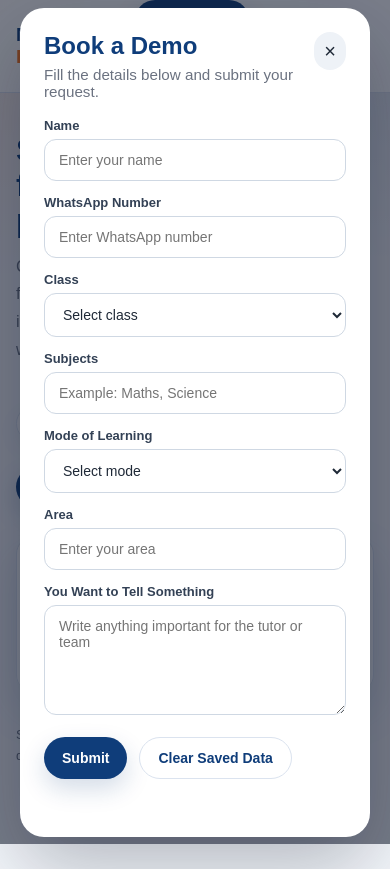
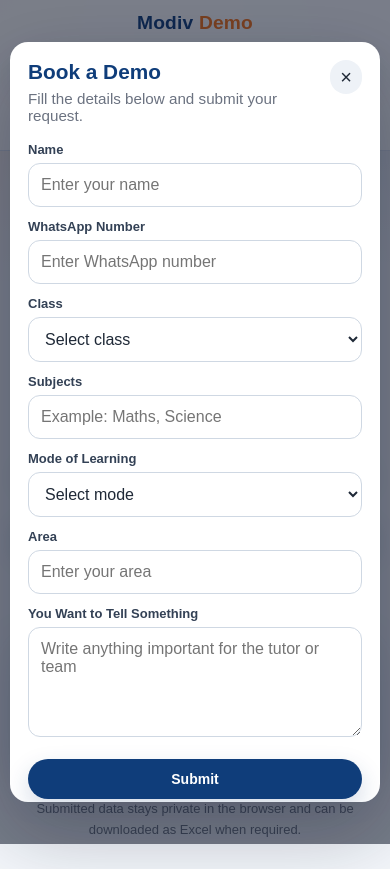
Before and after one commit to harsh2243/form-modiv, a plain HTML site: page index.html in a window 390 px wide. Both pictures are taken after a click on the button "Book Demo". Before the commit the page ends 844 px from the top, so only its background shows below. Drawn offline with Linux system fonts and the light colour scheme.

Commit message:
Made website mobile responsive

```diff
--- a/index.html
+++ b/index.html
@@ -422,7 +422,7 @@
 			line-height: 1.6;
 		}
 
-		@media (max-width: 820px) {
+		/* @media (max-width: 820px) {
 			.hero {
 				grid-template-columns: 1fr;
 				padding-top: 40px;
@@ -435,7 +435,108 @@
 			.field.full {
 				grid-column: auto;
 			}
-		}
+		} */
+
+        @media (max-width: 768px) {
+
+    html,
+    body {
+        overflow-x: hidden;
+    }
+
+    .header-inner {
+        flex-direction: column;
+        padding: 12px 0;
+        gap: 12px;
+    }
+
+    .actions {
+        width: 100%;
+        flex-direction: column;
+    }
+
+    .actions .btn {
+        width: 100%;
+    }
+
+    .hero {
+        grid-template-columns: 1fr;
+        padding: 30px 0;
+        gap: 20px;
+        text-align: center;
+    }
+
+    .hero h1 {
+        font-size: 1.8rem;
+        line-height: 1.3;
+    }
+
+    .hero p {
+        font-size: 15px;
+        margin-left: auto;
+        margin-right: auto;
+    }
+
+    .live-strip {
+        justify-content: center;
+        width: 100%;
+        border-radius: 15px;
+    }
+
+    .hero-card {
+        padding: 18px;
+    }
+
+    .modal {
+        padding: 10px;
+    }
+
+    .modal-content {
+        width: 100%;
+        max-height: 90vh;
+        overflow-y: auto;
+        padding: 18px;
+        border-radius: 18px;
+    }
+
+    .modal-head h2 {
+        font-size: 1.3rem;
+    }
+
+    .form-grid {
+        grid-template-columns: 1fr;
+        gap: 12px;
+    }
+
+    .field.full {
+        grid-column: auto;
+    }
+
+    .field input,
+    .field select,
+    .field textarea {
+        font-size: 16px;
+        padding: 12px;
+    }
+
+    .modal-actions {
+        flex-direction: column;
+    }
+
+    .modal-actions .btn {
+        width: 100%;
+    }
+
+    .footer-note {
+        text-align: center;
+        padding: 0 15px;
+    }
+
+    .close-btn {
+        width: 34px;
+        height: 34px;
+    }
+}
 	</style>
 </head>
 <body>
@@ -560,6 +661,7 @@
 
 	<script>
 		const storageKey = 'modiv-demo-leads';
+		const sheetWebAppUrl = '';
 
 		const demoModal = document.getElementById('demoModal');
 		const demoForm = document.getElementById('demoForm');
@@ -630,6 +732,23 @@
 			showStatus('Downloaded live data for Excel.', 'success');
 		}
 
+		async function syncToSheet(lead) {
+			if (!sheetWebAppUrl) {
+				return;
+			}
+
+			const response = await fetch(sheetWebAppUrl, {
+				method: 'POST',
+				mode: 'no-cors',
+				headers: {
+					'Content-Type': 'text/plain;charset=utf-8'
+				},
+				body: JSON.stringify(lead)
+			});
+
+			return response;
+		}
+
 		function updateClock() {
 			const now = new Date();
 			liveClock.textContent = now.toLocaleTimeString([], {
@@ -673,7 +792,8 @@
 			leads.unshift(lead);
 			saveLeads(leads);
 			renderTable();
-				showStatus('Form submitted successfully. Data saved privately in the browser.', 'success');
+			syncToSheet(lead).catch(() => {});
+			showStatus('Form submitted successfully. Data saved privately in the browser.', 'success');
 			demoForm.reset();
 			closeModal();
 		});
```
Also changed, not shown: 1 other file.
